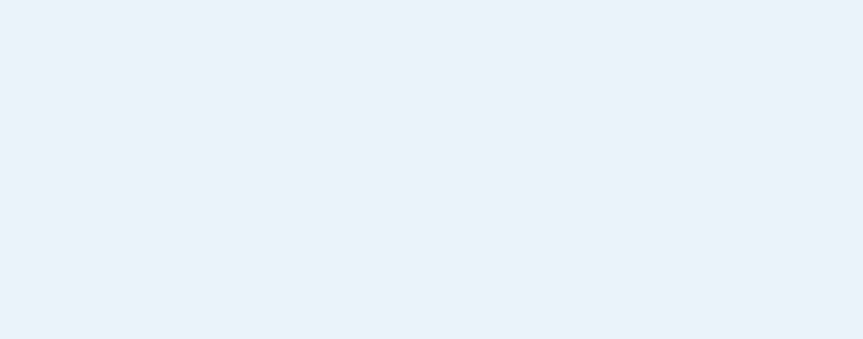
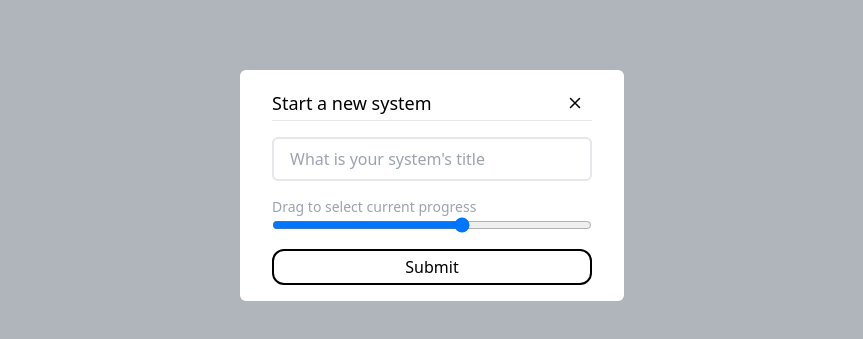
Before and after one commit to cedricquitor/stacksys-web-app, a React (Vite) app in the folder client/: page / in a window 1280 px wide. Shown: the part 215-554 px from the top of the page, without its empty margins (208-1071 px from the left). Built offline with nearby package versions, Linux system fonts and the light colour scheme; no server answers.

Commit message:
client: Finished modal's UI

```diff
--- a/client/package.json
+++ b/client/package.json
@@ -10,7 +10,8 @@
   },
   "dependencies": {
     "react": "^18.2.0",
-    "react-dom": "^18.2.0"
+    "react-dom": "^18.2.0",
+    "react-icons": "^4.7.1"
   },
   "devDependencies": {
     "@types/react": "^18.0.27",
--- a/client/src/App.jsx
+++ b/client/src/App.jsx
@@ -1,5 +1,5 @@
 import { useEffect } from "react";
-import { ListHeader, ListItem } from "./components";
+import { ListHeader, ListItem, Modal } from "./components";
 import { useState } from "react";
 
 const App = () => {
--- a/client/src/components/ListHeader.jsx
+++ b/client/src/components/ListHeader.jsx
@@ -1,4 +1,5 @@
 import React from "react";
+import Modal from "./Modal";
 
 const ListHeader = ({ listName }) => {
   const signOut = () => {
@@ -14,6 +15,7 @@ const ListHeader = ({ listName }) => {
           Sign out
         </button>
       </div>
+      <Modal />
     </div>
   );
 };
--- a/client/src/components/Modal.jsx
+++ b/client/src/components/Modal.jsx
@@ -1,21 +1,47 @@
-import React from "react";
+import { useState } from "react";
+import { HiOutlineX } from "react-icons/hi";
 
 const Modal = () => {
-  const handleChange = () => {
-    console.log("handleChange");
+  const [data, setData] = useState({
+    user_email: "",
+    title: "",
+    progress: "",
+    date: "",
+  });
+
+  const handleChange = (e) => {
+    const { name, value } = e.target;
+
+    setData((data) => ({
+      ...data,
+      [name]: value,
+    }));
+
+    console.log(data);
+  };
+
+  const postData = () => {
+    console.log("postData");
   };
 
   return (
-    <div>
-      <div>
-        <div>
-          <button>X</button>
-          <h3>Start a new system</h3>
+    <div className="absolute left-0 top-0 w-full h-[100vh] bg-black bg-opacity-25 flex justify-center items-center">
+      <div className="bg-white rounded-md py-4 px-8">
+        <div className="flex justify-between items-center border-b">
+          <h3 className="font-medium text-lg">Start a new system</h3>
+          <button className="p-2">
+            <HiOutlineX className="text-lg" />
+          </button>
         </div>
-        <form>
-          <input type="text" required maxLength={30} placeholder="What is your system's title" name="title" />
-          <input type="text" />
-          <input type="submit" />
+        <form className="flex flex-col gap-4 mt-4">
+          <input type="text" required maxLength={30} placeholder="What is your system's title" name="title" value={data.title} onChange={handleChange} className="w-[20rem] py-2 px-4 outline-none border-2 rounded-md" />
+          <div className="flex flex-col">
+            <label htmlFor="range" className="text-gray-400 text-sm">
+              Drag to select current progress
+            </label>
+            <input type="range" id="range" required min="0" max="5" name="progress" value={data.progress} onChange={handleChange} className="cursor-pointer form-range" />
+          </div>
+          <input type="submit" className="py-1 px-3 cursor-pointer rounded-xl bg-transparent border-2 border-black" />
         </form>
       </div>
     </div>
```
Also changed, not shown: 1 other file (tests, documents, lock files or other folders).
